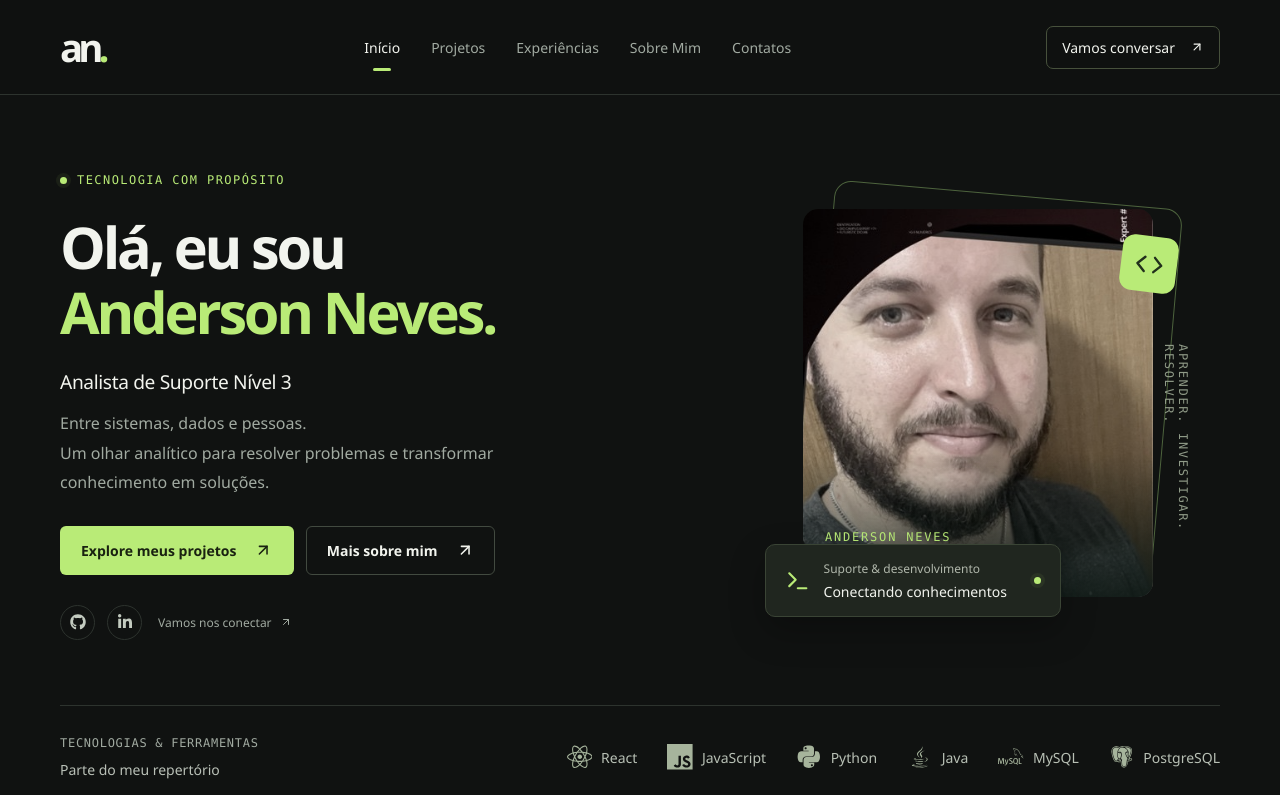
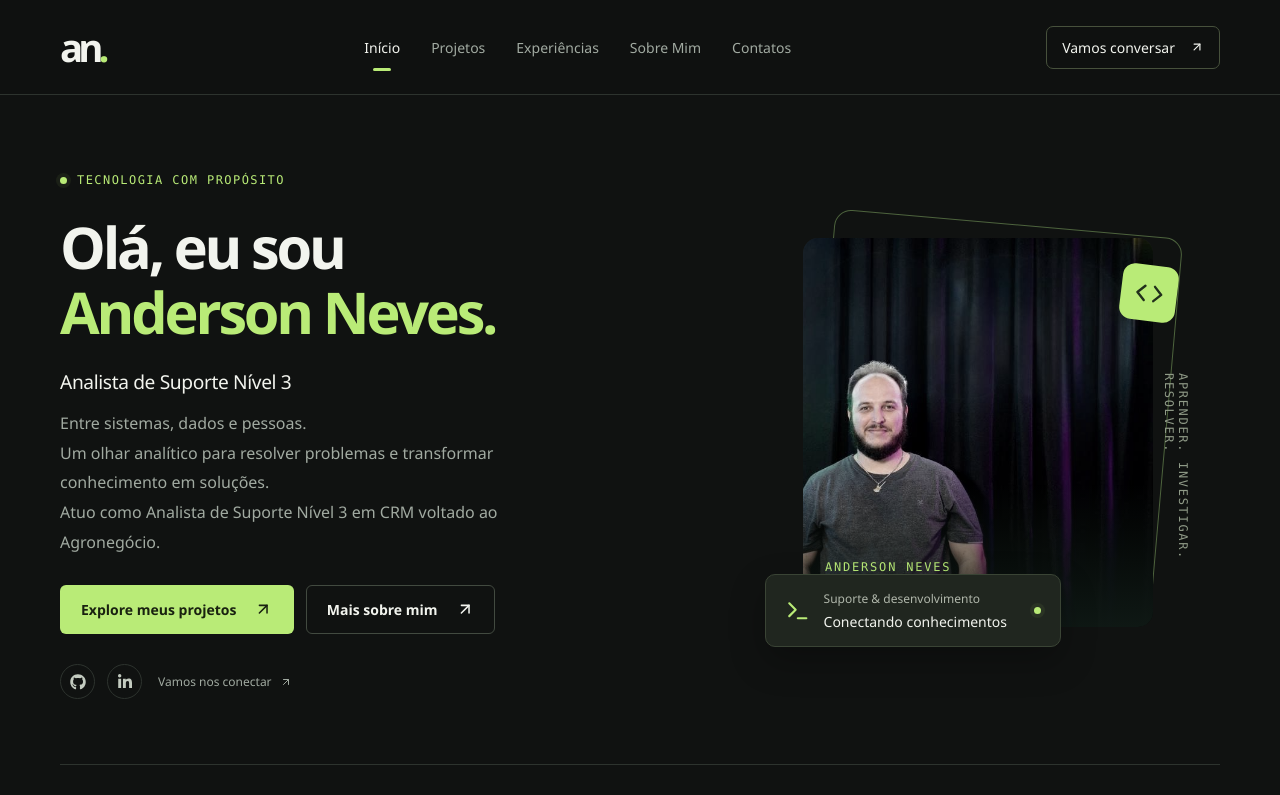
Before and after one commit to neves1697/Portfolio, a React (Create React App) app: page /#/inicio in a window 1280 px wide. Shown: the top 795 px of the page. Built offline with nearby package versions, Linux system fonts and the light colour scheme.

Commit message:
Update profile and agribusiness experience

```diff
--- a/src/Pages/Experiencias/Experiencias.jsx
+++ b/src/Pages/Experiencias/Experiencias.jsx
@@ -48,7 +48,7 @@ export default function Experiencias() {
             <h2>{profile.role}</h2>
             <p>
               Referência técnica da equipe, atuando como ponto de encontro entre a análise de
-              sistemas, a investigação de problemas e as necessidades de quem
+              sistemas voltados ao agronegócio, conexão com outros times, a investigação e antecipação de problemas e as necessidades de quem
               usa a tecnologia.
             </p>
             <div className="tags">
--- a/src/Pages/TelaInicial/TelaInicial.jsx
+++ b/src/Pages/TelaInicial/TelaInicial.jsx
@@ -43,6 +43,8 @@ export default function TelaInicial() {
             <br />
             Um olhar analítico para resolver problemas e transformar
             conhecimento em soluções.
+            <br />
+            Atuo como Analista de Suporte Nível 3 em CRM voltado ao Agronegócio.
           </p>
           <div className="hero-actions">
             <Link to="/projetos" className="button button-primary">
```
Also changed, not shown: src/Assets/foto_perfil.jpg, src/Assets/foto_perfil_old.jpg (added).
